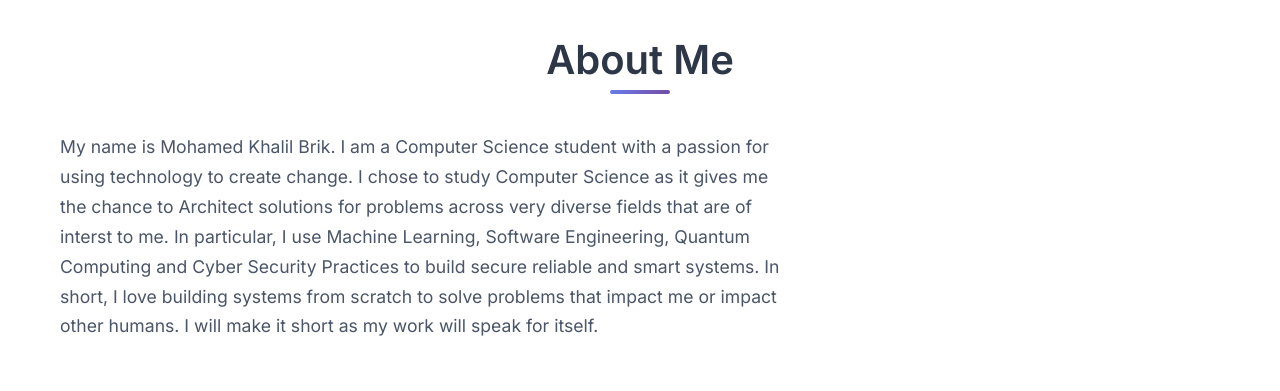
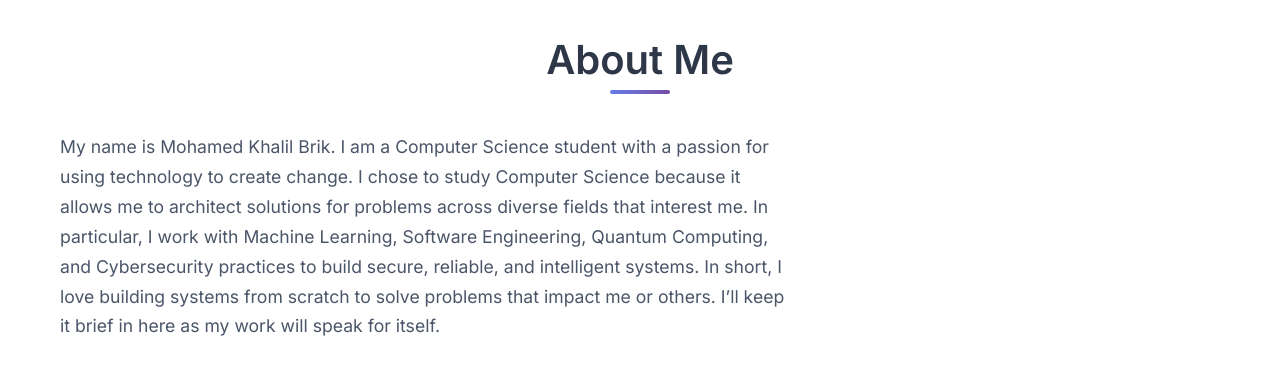
Before and after one commit to khalilbrikTN/personal-website, a plain HTML site: page index.html in a window 1280 px wide. Shown: the part 860-1251 px from the top of the page. Drawn offline with Linux system fonts and the light colour scheme.

Commit message:
close 9/1/25 2

```diff
--- a/index.html
+++ b/index.html
@@ -226,14 +226,13 @@
             <p>
               My name is Mohamed Khalil Brik. I am a Computer Science student
               with a passion for using technology to create change. I chose to
-              study Computer Science as it gives me the chance to Architect
-              solutions for problems across very diverse fields that are of
-              interst to me. In particular, I use Machine Learning, Software
-              Engineering, Quantum Computing and Cyber Security Practices to
-              build secure reliable and smart systems. In short, I love building
-              systems from scratch to solve problems that impact me or impact
-              other humans. I will make it short as my work will speak for
-              itself.
+              study Computer Science because it allows me to architect solutions
+              for problems across diverse fields that interest me. In
+              particular, I work with Machine Learning, Software Engineering,
+              Quantum Computing, and Cybersecurity practices to build secure,
+              reliable, and intelligent systems. In short, I love building
+              systems from scratch to solve problems that impact me or others.
+              I’ll keep it brief in here as my work will speak for itself.
             </p>
           </div>
         </div>
```
